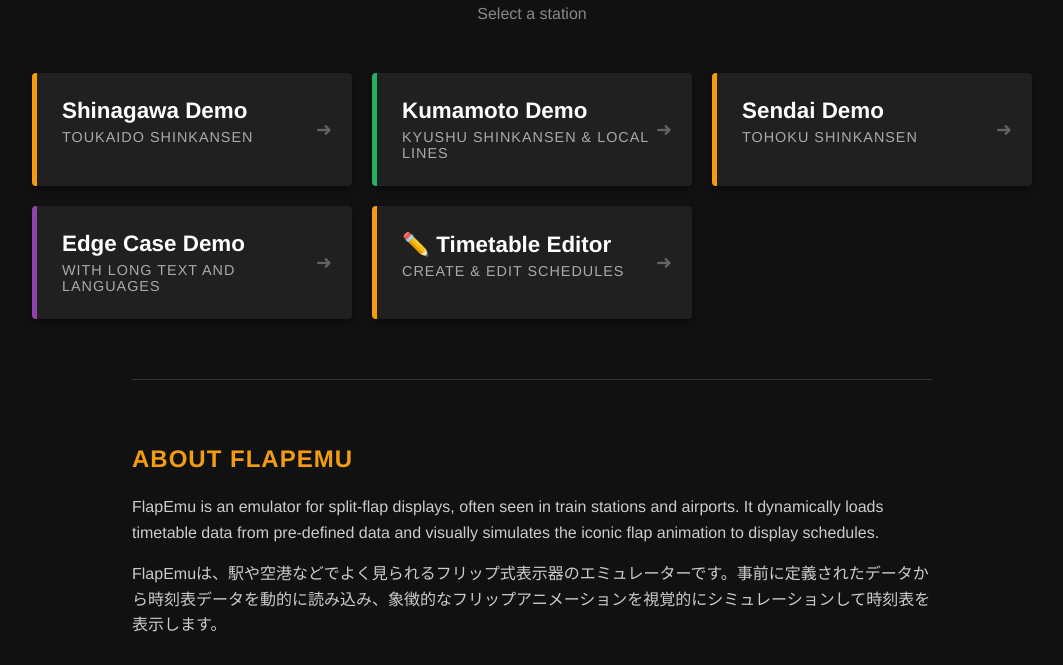
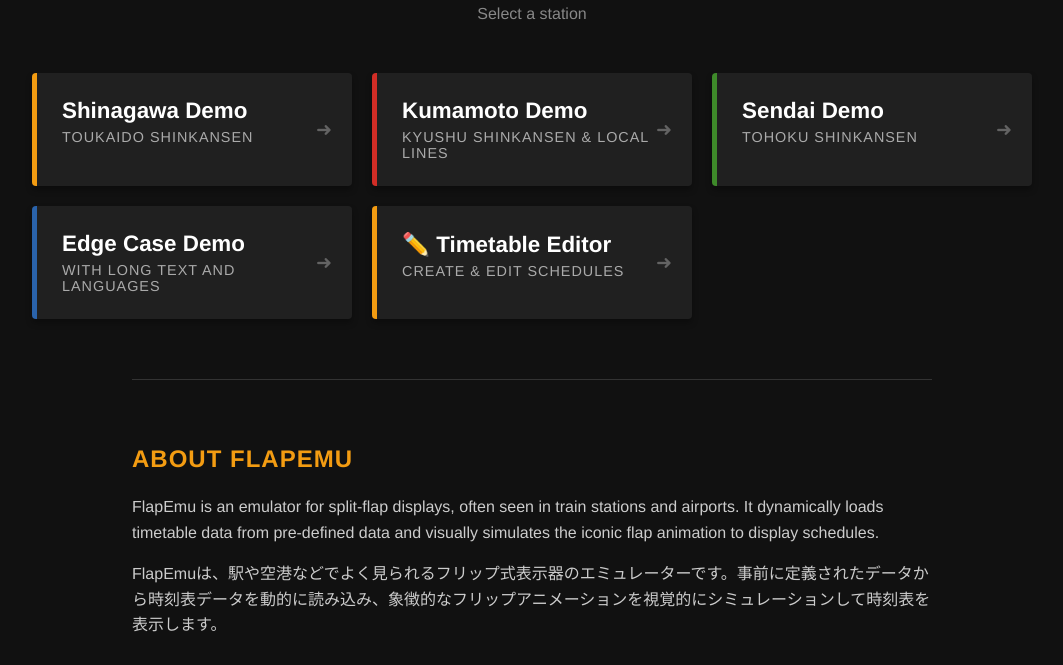
Before and after one commit to tyoubin/flapemu, a plain HTML site: page index.html in a window 1280 px wide. Shown: the part 133-798 px from the top of the page, without its empty margins (108-1171 px from the left). Drawn offline with Linux system fonts and the light colour scheme.

Commit message:
Update color design

```diff
--- a/index.html
+++ b/index.html
@@ -71,9 +71,10 @@
         }
 
         /* colors */
-        .station-card.shinkansen { border-left-color: #f39c12; }
-        .station-card.zairaisen { border-left-color: #27ae60; }
-        .station-card.mix { border-left-color: #8e44ad; }
+        .station-card.orange { border-left-color: #f39c12; }
+        .station-card.green { border-left-color: #3e8a2a; }
+        .station-card.red { border-left-color: #d22d26; }
+        .station-card.blue { border-left-color: #2a63ab; }
 
         .station-name {
             font-size: 1.4rem;
@@ -167,23 +168,23 @@
     <p class="subtitle">Select a station</p>
 
     <div class="station-list">
-        <a href="board.html?t=shinagawa" class="station-card shinkansen">
+        <a href="board.html?t=shinagawa" class="station-card orange">
             <div class="station-name">Shinagawa Demo</div>
             <div class="line-name">Toukaido Shinkansen</div>
         </a>
-        <a href="board.html?t=kumamoto" class="station-card zairaisen">
+        <a href="board.html?t=kumamoto" class="station-card red">
             <div class="station-name">Kumamoto Demo</div>
             <div class="line-name">Kyushu Shinkansen & Local Lines</div>
         </a>
-        <a href="board.html?t=tohoku" class="station-card shinkansen">
+        <a href="board.html?t=tohoku" class="station-card green">
             <div class="station-name">Sendai Demo</div>
             <div class="line-name">Tohoku Shinkansen</div>
         </a>
-        <a href="board.html" class="station-card mix">
+        <a href="board.html" class="station-card blue">
             <div class="station-name">Edge Case Demo</div>
             <div class="line-name">With long text and languages</div>
         </a>
-        <a href="editor.html" class="station-card mix" style="border-left-color: #f39c12;">
+        <a href="editor.html" class="station-card orange">
             <div class="station-name">✏️ Timetable Editor</div>
             <div class="line-name">Create & Edit Schedules</div>
         </a>
```
